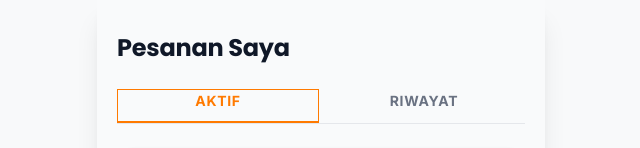
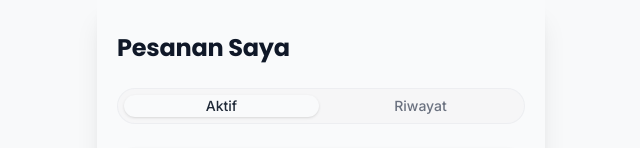
Before and after one commit to w4nnnn/uas-desain-pengalaman-pengguna, a Next.js app in the folder prototype_delight_bakery/: page /pesanan in a window 1280 px wide. Shown: the top 148 px of the page, without its empty margins (319-959 px from the left). Built offline with nearby package versions, Linux system fonts and the light colour scheme.

Commit message:
feat(customer): update order history page tabs navigation UI to match admin rounded style

```diff
--- a/prototype_delight_bakery/app/pesanan/page.tsx
+++ b/prototype_delight_bakery/app/pesanan/page.tsx
@@ -31,26 +31,26 @@ export default function OrderHistoryPage() {
 
         {/* Tabs Navigation using custom styled tabs matching design */}
         <Tabs defaultValue="aktif" className="w-full flex flex-col gap-6">
-          <TabsList variant="line" className="w-full flex border-b border-gray-200 p-0 rounded-none h-auto">
+          <TabsList className="inline-flex w-full overflow-x-auto hide-scrollbar justify-start bg-muted/60 p-1.5 rounded-2xl h-auto gap-1 border border-border/50">
             <TabsTrigger
               value="aktif"
               className={cn(
-                "flex-1 pb-3 relative font-bold text-sm tracking-wider uppercase bg-transparent text-gray-500 rounded-none border-b-2 border-transparent transition-all",
-                "data-[state=active]:text-primary data-[state=active]:border-primary data-[state=active]:bg-transparent data-active:text-primary data-active:bg-transparent data-active:border-primary",
-                "after:hidden" // disable default after element styles from base tabs
+                "flex-1 px-5 py-2.5 rounded-xl text-sm font-medium whitespace-nowrap transition-all",
+                "data-[state=active]:bg-primary data-[state=active]:text-primary-foreground data-[state=active]:shadow-sm data-[state=active]:font-bold",
+                "text-muted-foreground hover:text-foreground"
               )}
             >
-              AKTIF
+              Aktif
             </TabsTrigger>
             <TabsTrigger
               value="riwayat"
               className={cn(
-                "flex-1 pb-3 relative font-bold text-sm tracking-wider uppercase bg-transparent text-gray-500 rounded-none border-b-2 border-transparent transition-all",
-                "data-[state=active]:text-primary data-[state=active]:border-primary data-[state=active]:bg-transparent data-active:text-primary data-active:bg-transparent data-active:border-primary",
-                "after:hidden"
+                "flex-1 px-5 py-2.5 rounded-xl text-sm font-medium whitespace-nowrap transition-all",
+                "data-[state=active]:bg-primary data-[state=active]:text-primary-foreground data-[state=active]:shadow-sm data-[state=active]:font-bold",
+                "text-muted-foreground hover:text-foreground"
               )}
             >
-              RIWAYAT
+              Riwayat
             </TabsTrigger>
           </TabsList>
 
```
